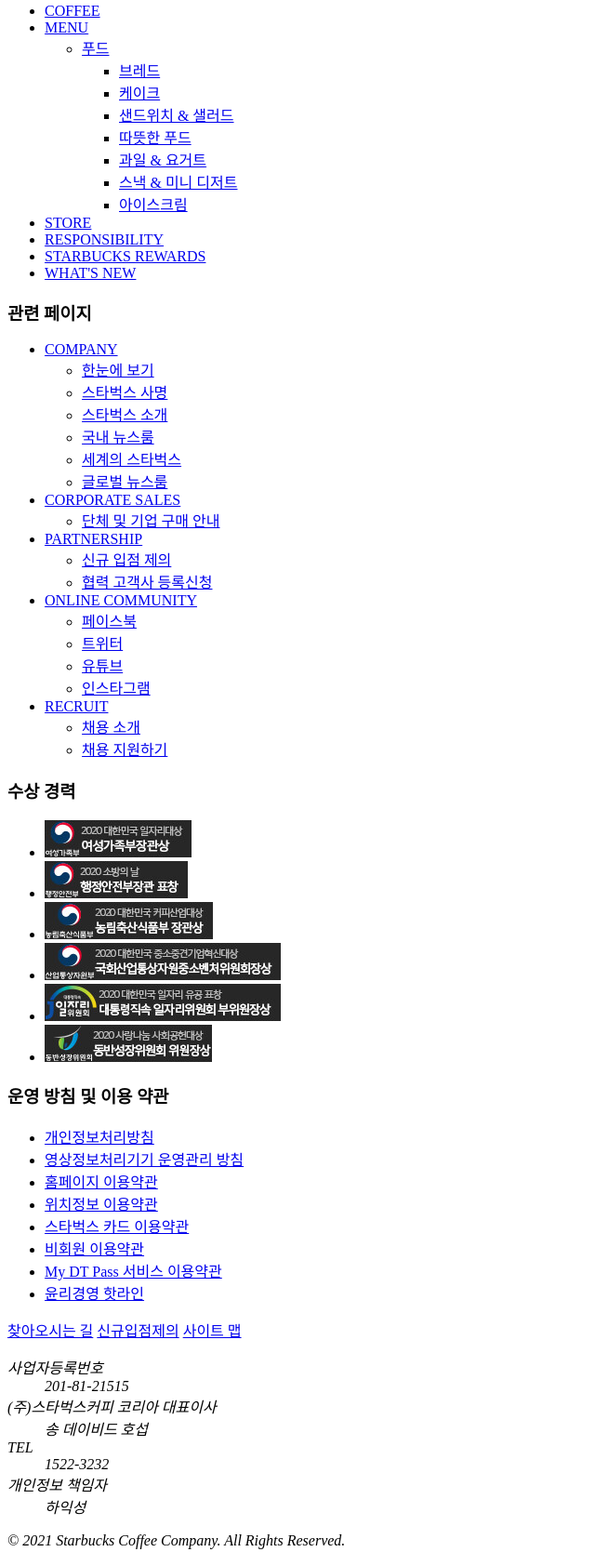
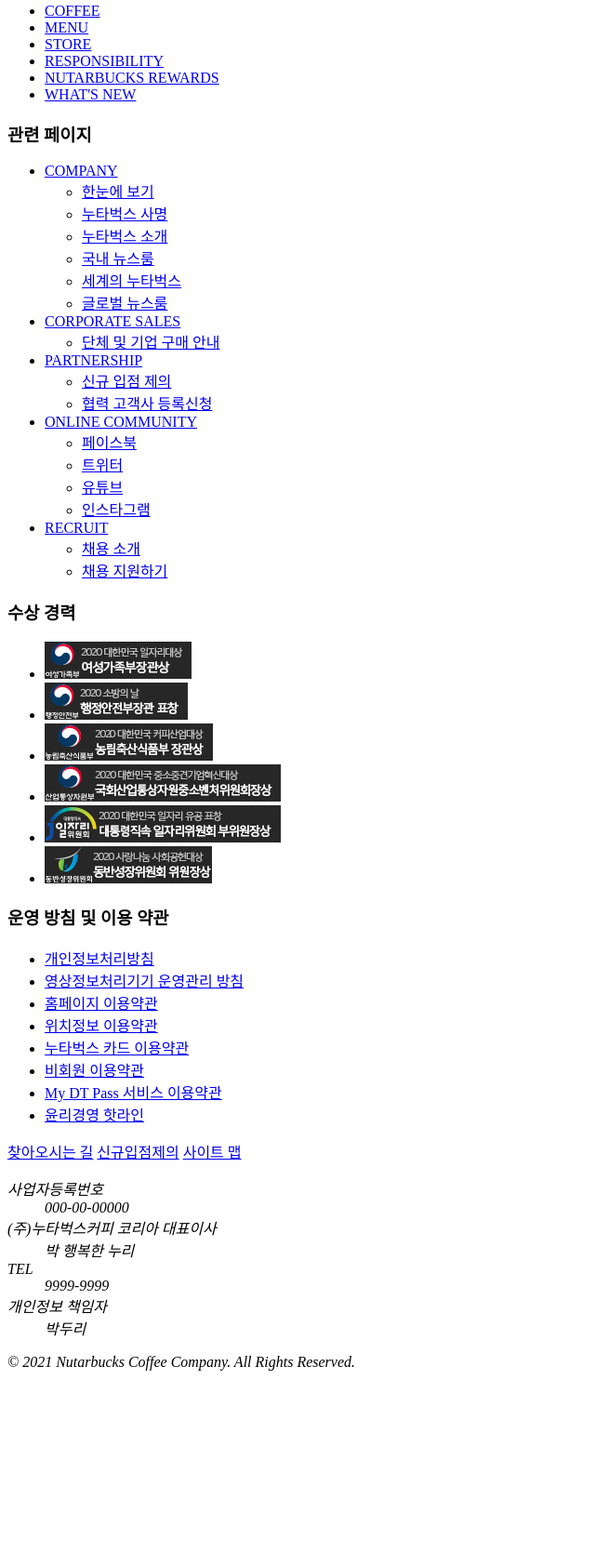
Before and after one commit to nurimeansworld/clone_starbucks, a plain HTML site: page index.html in a window 1280 px wide. Shown: the part 279-1948 px from the top of the page at 93% size, without its empty margins (0-640 px from the left). After the commit the page ends 1769 px from the top, so only its background shows below. Drawn offline with Linux system fonts and the light colour scheme.

Commit message:
EDIT Nutarbucks로 #2

```diff
--- a/index.html
+++ b/index.html
@@ -5,25 +5,23 @@
   <meta charset="UTF-8">
   <meta http-equiv="X-UA-Compatible" content="IE=edge">
   <meta name="viewport" content="width=device-width, initial-scale=1.0">
-  <title>Starbucks Coffee Korea</title>
+  <title>푸드 | Nutarbucks Coffee Korea</title>
   <!-- <link rel="stylesheet" href="../css/reset.css"> -->
   <!-- <link rel="stylesheet" href="../css/style.css"> -->
 </head>
 
 <body>
-
   <div class="nav-skip">
     <a href="#gnb">메뉴 바로가기</a>
     <a href="#content">본문 바로가기</a>
   </div>
-
   <header>
     <section id="gnb" class="wrapper">
       <!-- Q1. 로고처리 우선 수업시간에 배운대로 하려고 마크업 이렇게 했는데 다른 분들은 어떻게 하셨을지 궁금합니다 -->
       <!-- logo -->
       <h1>
         <a href="/index.html">
-          <img src="../images/logo.png" alt="스타벅스 코리아">
+          <img src="../images/logo.png" alt="누타벅스 코리아">
         </a>
       </h1>
       <!-- // logo -->
@@ -31,7 +29,7 @@
       <nav>
         <ul>
           <li><a href="#">Sign In</a></li>
-          <li><a href="#">My Starbucks</a></li>
+          <li><a href="#">My Nutarbucks</a></li>
           <li><a href="#">Customer Service & Ideas</a></li>
           <li><a href="#">Find a Store</a></li>
         </ul>
@@ -46,11 +44,11 @@
       <ul>
         <li><a href="#">COFFEE</a></li>
         <li>
-          <!-- Q2. 스타벅스 공홈은 여길 h2로 했던데 저는 이게 중요한 내용이긴 한데 헤딩은 아니라 생각해서 a태그로 넣었는데 다른 분들은 어떠실지 궁금합니다 -->
+          <!-- Q2. 누타벅스 공홈은 여길 h2로 했던데 저는 이게 중요한 내용이긴 한데 헤딩은 아니라 생각해서 a태그로 넣었는데 다른 분들은 어떠실지 궁금합니다 -->
           <a href="#">MENU</a>
-          <ul>
+          <!-- <ul>
             <li>
-              <a href="html/food_list.html">푸드</a>
+              <a href="#">푸드</a>
               <ul>
                 <li><a href="#">브레드</a></li>
                 <li><a href="#">케이크</a></li>
@@ -61,17 +59,18 @@
                 <li><a href="#">아이스크림</a></li>
               </ul>
             </li>
-          </ul>
+          </ul> -->
         </li>
         <li><a href="#">STORE</a></li>
         <li><a href="#">RESPONSIBILITY</a></li>
-        <li><a href="#">STARBUCKS REWARDS</a></li>
+        <li><a href="#">NUTARBUCKS REWARDS</a></li>
         <li><a href="#">WHAT'S NEW</a></li>
       </ul>
       <!-- // GNB -->
     </section>
   </header>
   <main>
+
   </main>
   <footer>
     <!-- Q4. 대부분 다른 페이지들도 보면 footer 안에 container처럼 css를 위해서 감싸는 요소를 하나씩 넣던데 푸터에도 넣게되면 이유가 궁금합니다. main의 경우에는 섹션이 많아서인가 싶은데 푸터의 경우에는 적다면 그냥 footer태그에 여백을 걸어도 될지..?! -->
@@ -86,10 +85,10 @@
             <a href="#">COMPANY</a>
             <ul>
               <li><a href="#">한눈에 보기</a></li>
-              <li><a href="#">스타벅스 사명</a></li>
-              <li><a href="#">스타벅스 소개</a></li>
+              <li><a href="#">누타벅스 사명</a></li>
+              <li><a href="#">누타벅스 소개</a></li>
               <li><a href="#">국내 뉴스룸</a></li>
-              <li><a href="#">세계의 스타벅스</a></li>
+              <li><a href="#">세계의 누타벅스</a></li>
               <li><a href="#">글로벌 뉴스룸</a></li>
             </ul>
           </li>
@@ -170,7 +169,7 @@
           <li><a href="#">영상정보처리기기 운영관리 방침</a></li>
           <li><a href="#">홈페이지 이용약관</a></li>
           <li><a href="#">위치정보 이용약관</a></li>
-          <li><a href="#">스타벅스 카드 이용약관</a></li>
+          <li><a href="#">누타벅스 카드 이용약관</a></li>
           <li><a href="#">비회원 이용약관</a></li>
           <li><a href="#">My DT Pass 서비스 이용약관</a></li>
           <li><a href="#">윤리경영 핫라인</a></li>
@@ -183,15 +182,15 @@
         <address>
           <dl>
             <dt>사업자등록번호</dt>
-            <dd>201-81-21515</dd>
-            <dt>(주)스타벅스커피 코리아 대표이사</dt>
-            <dd>송 데이비드 호섭</dd>
+            <dd>000-00-00000</dd>
+            <dt>(주)누타벅스커피 코리아 대표이사</dt>
+            <dd>박 행복한 누리</dd>
             <dt>TEL</dt>
-            <dd>1522-3232</dd>
+            <dd>9999-9999</dd>
             <dt>개인정보 책임자</dt>
-            <dd>하익성</dd>
+            <dd>박두리</dd>
           </dl>
-          <p>&copy; 2021 Starbucks Coffee Company. All Rights Reserved.</p>
+          <p>&copy; 2021 Nutarbucks Coffee Company. All Rights Reserved.</p>
         </address>
       </section>
       <!-- // footer 3 -->
```
Also changed, not shown: html/food_list.html (+17 -18 lines).
